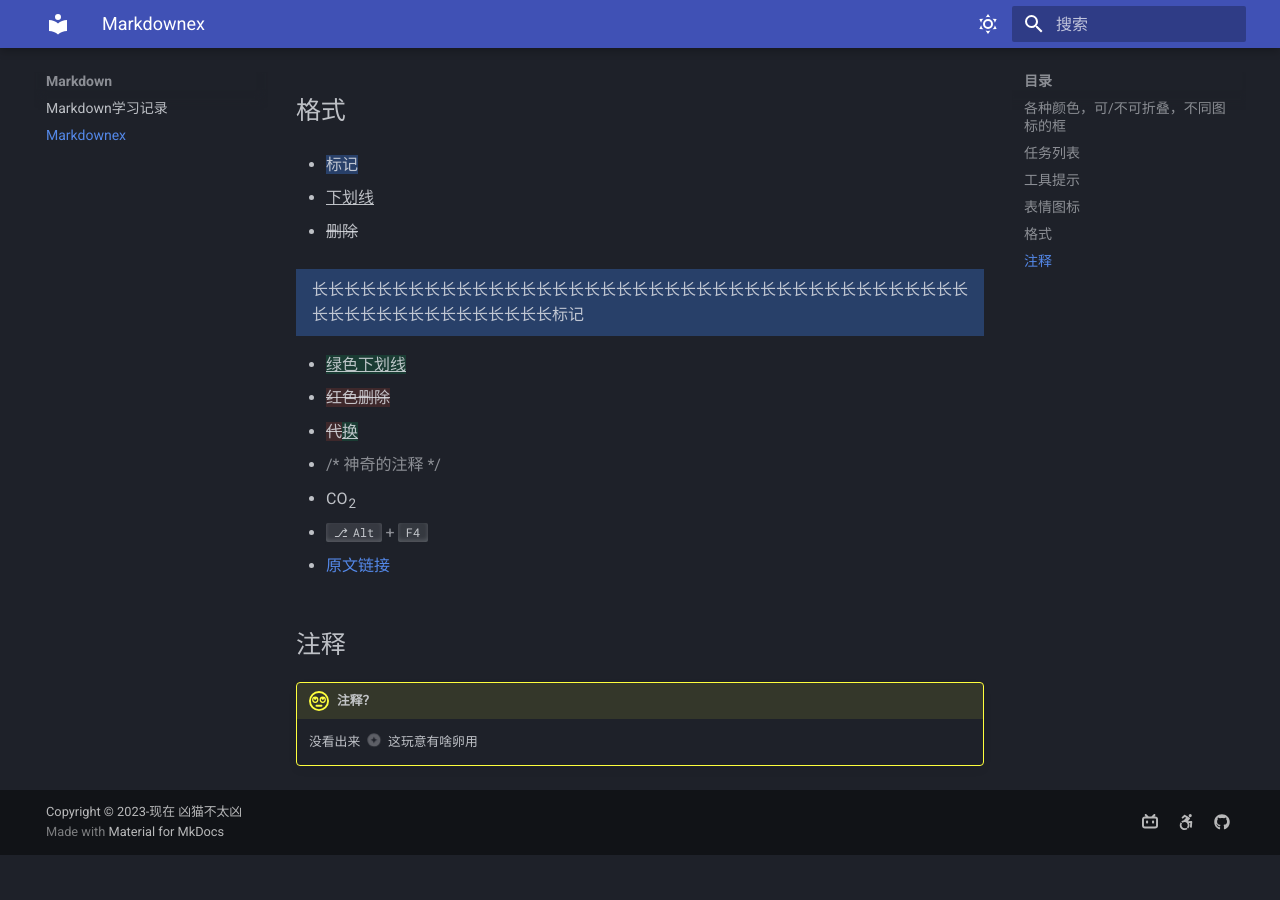
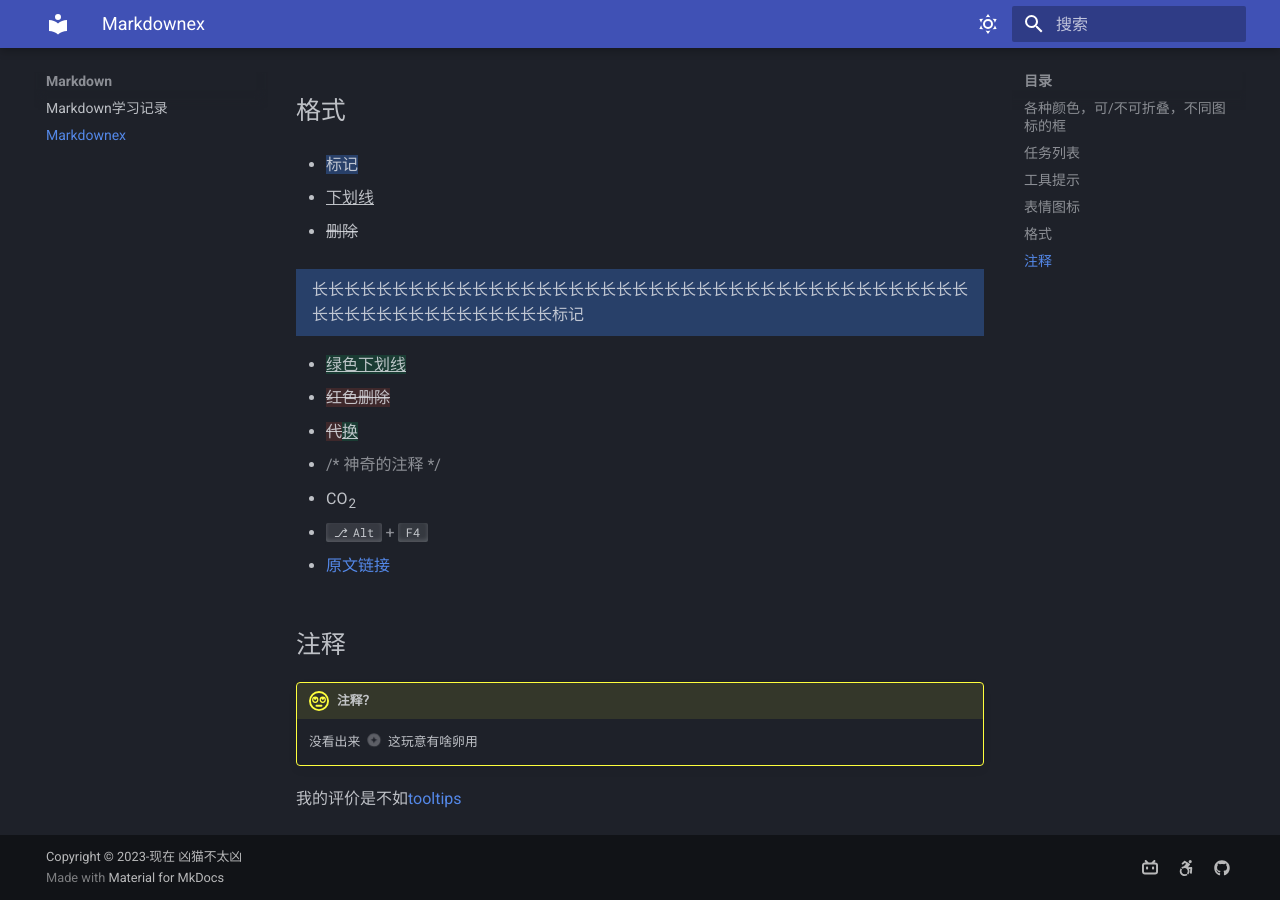
Before and after one commit to Xmbtx/xmbtx-blog, an MkDocs documentation site: the page built from docs/mkd/mkdex.md, in a window 1280 px wide and 900 px high, scrolled down 1961 px. Built offline with MkDocs 1.6.1 and Material for MkDocs 9.7.7, drawn with Linux system fonts in a browser that asks for light colours; emoji names are drawn with the system emoji font; before the commit the page ends 2816 px from its top, so only the background shows below that.

Commit message:
2023-12-10_00:42:57 update

```diff
--- a/docs/mkd/mkdex.md
+++ b/docs/mkd/mkdex.md
@@ -115,4 +115,6 @@
 
     没看出来 (1) 这玩意有啥卵用
 
-1.    注释
+1.  注释
+
+我的评价是不如[tooltips](https://squidfunk.github.io/mkdocs-material/reference/tooltips/)
```
